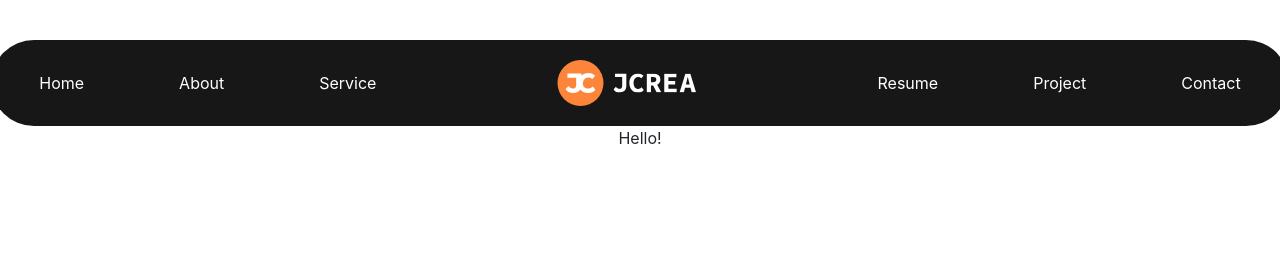
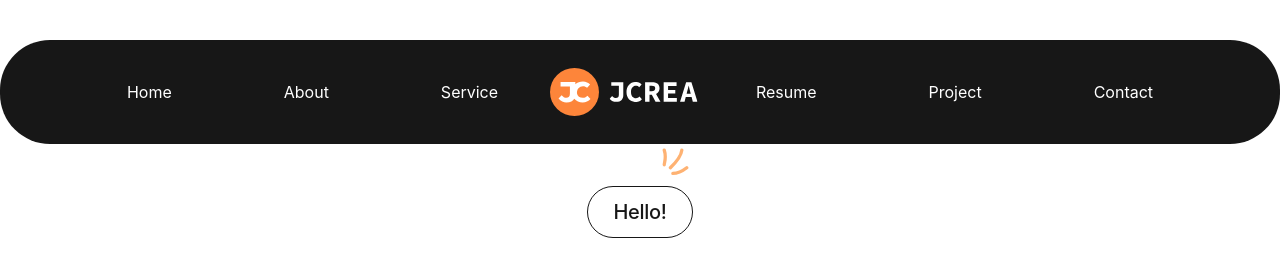
Before and after one commit to LucasAck3rmann/Portif-lio_Demo, a plain HTML site: page PORTIFOLIO/index.html in a window 1280 px wide. Drawn offline with nearby package versions, Linux system fonts and the light colour scheme.

Commit message:
Animação e estilização da header com bootstrape inicio da seção home

```diff
--- a/PORTIFOLIO/index.html
+++ b/PORTIFOLIO/index.html
@@ -1,76 +1,132 @@
 <!DOCTYPE html>
 <html lang="pt-br">
   <head>
-    <meta charset="UTF-8">
-    <meta name="viewport" content="width=device-width, initial-scale=1.0">
-    <link href="https://stackpath.bootstrapcdn.com/bootstrap/4.5.2/css/bootstrap.min.css" rel="stylesheet">
+    <meta charset="UTF-8" />
+    <meta name="viewport" content="width=device-width, initial-scale=1.0" />
+    <link
+      href="https://stackpath.bootstrapcdn.com/bootstrap/4.5.2/css/bootstrap.min.css"
+      rel="stylesheet"
+    />
     <title>Portifólio</title>
-</head>
-<body class="d-flex flex-column align-items-center justify-content-center">
     <style>
-        .header-centered{
+      /* Estilo personalizado para a navbar */
+      .navbar-custom {
         display: flex;
-            justify-content: space-around;
-            background-color: #171717;
-            margin-top: 40px;
-            width: 1298px;
-            max-height: 86px;
-            gap: 80px;
-            padding-top: 20px;
-            padding-bottom: 20px;
-            border-radius: 50px;
+        justify-content: center; /* Centraliza horizontalmente */
+        align-items: center; /* Centraliza verticalmente, se necessário */
+        background-color: #171717; /* Cor de fundo da navbar */
+        border-radius: 50px; /* Bordas arredondadas */
+        margin: 40px auto; /* Margem superior e inferior 40px, e laterais automáticas */
+        padding: 20px 0; /* Padding superior e inferior */
+        max-width: 1298px; /* Tamanho máximo da navbar */
       }
-        .header-centered a{
-            text-decoration: none;
-            transition: all 0.5s ease;
-            color: white;
+
+      /* Estilo para os itens de navegação */
+      .navbar-nav {
+        margin: 0 auto; /* Centraliza os itens de navegação */
+        display: flex;
+        gap: 96px;
       }
-        .header-centered a:hover{
-            color: white;
-            font-weight: 700;
-            background-color: #FD853A;
-            border-radius: 60px;
-            padding-top: 20px;
-            padding-bottom: 20px;
-            padding-left: 40px;
-            padding-right: 40px;
+
+      /* Estilo para os links de navegação */
+      .navbar-nav .nav-link {
+        color: white !important; /* Cor do texto dos links */
+        transition: all 0.5s ease; /* Transição suave para hover */
+        padding: 20px 40px; /* Padding ao passar o mouse */
+      }
+
+      /* Estilo para o hover dos links de navegação */
+      .navbar-nav .nav-link:hover {
+        color: white !important; /* Cor do texto ao passar o mouse */
+        font-weight: 700; /* Negrito ao passar o mouse */
+        background-color: #fd853a; /* Cor de fundo ao passar o mouse */
+        border-radius: 60px; /* Bordas arredondadas */
+        padding: 20px 40px; /* Padding ao passar o mouse */
         margin-top: -20px;
         margin-bottom: -20px;
         margin-left: -40px;
         margin-right: -40px;
       }
-        .header-centered img{
-            width: 148px;
 
+      /* Estilo para a imagem da logo */
+      .navbar-brand img {
+        width: 148px; /* Largura da imagem da logo */
+        margin-left: 10px;
       }
-        .header-centered div{
-            display: flex;
+
+      /* Estilo para a seção home */
+      .section_home {
+        padding-top: 200px; /* Padding superior para evitar sobreposição com a navbar */
+      }
+      .jenny {
+        width: 913px;
+        position: relative;
+        font-size: 95.57px;
+        letter-spacing: -0.01em;
+        line-height: 100%;
+        font-weight: 600;
+        font-family: Urbanist;
+        text-align: center;
+        display: inline-block;
+        color: #171717;
+      }
+      .hello {
+        color: #171717;
+        font-size: 20px;
+        font-style: normal;
+        font-weight: 500;
+        line-height: normal;
+        letter-spacing: -0.3px;
+        height: 45px;
+        padding: 12.745px 25.49px;
+        justify-content: center;
         align-items: center;
-            justify-content: center;
-            gap: 95px;
+        gap: 6.373px;
+        border-radius: 38.235px;
+        border: 1.275px solid #171717;
+        background: rgba(255, 255, 255, 0.1);
       }
-        .header-centered img{
-            cursor: pointer;
+      .span img {
+        position: absolute;
+        width: 27.5px;
+        height: 28.5px;
+        left: 51.7%;
+        bottom: 78%;
       }
     </style>
-    <header class="text-center header-centered">
-        <div>
-            <a href="#home">Home</a>
-            <a href="#about">About</a>
-            <a href="#service">Service</a>
+  </head>
+  <body>
+    <!-- Navbar Bootstrap customizada -->
+    <nav class="navbar navbar-expand-lg navbar-dark navbar-custom fixed-top">
+      <div class="container d-flex justify-content-between">
+        <!-- Links do lado esquerdo -->
+        <div class="navbar-nav d-flex align-items-center">
+          <a class="nav-item nav-link" href="#home">Home</a>
+          <a class="nav-item nav-link" href="#about">About</a>
+          <a class="nav-item nav-link" href="#service">Service</a>
         </div>
-            <img src="./assets/Group 12.svg" onclick="window.location.href='#home';">
-        <div>
-            <a href="#resume">Resume</a>
-            <a href="#project">Project</a>
-            <a href="#contact">Contact</a>
+        <!-- Logo centralizada -->
+        <a class="navbar-brand" href="#home">
+          <img src="./assets/Group 12.svg" alt="Logo" />
+        </a>
+        <!-- Links do lado direito -->
+        <div class="navbar-nav d-flex align-items-center">
+          <a class="nav-item nav-link" href="#resume">Resume</a>
+          <a class="nav-item nav-link" href="#project">Project</a>
+          <a class="nav-item nav-link" href="#contact">Contact</a>
         </div>
-    </header>
-    <section>
-        <div>
-            <p>Hello!</p>
+      </div>
+    </nav>
+    <!-- Seção Home -->
+    <section class="section_home" id="home">
+      <div class="container text-center">
+        <div class="span">
+          <img src="./assets/vector_1.svg" alt="" />
+          <span class="hello">Hello!</span>
+        </div>
       </div>
     </section>
-    <script src="https://stackpath.bootstrapcdn.com/bootstrap/4.5.2/js/bootstrap.min.js"></script>
+    <!-- Scripts Bootstrap -->
+    <script src="https://stackpath.bootstrapcdn.com/bootstrap/4.5.2/js/bootstrap.bundle.min.js"></script>
   </body>
 </html>
```
Also changed, not shown: PORTIFOLIO/assets/vector_1.svg (added). Lines whose indentation alone changed are shown as unchanged.
